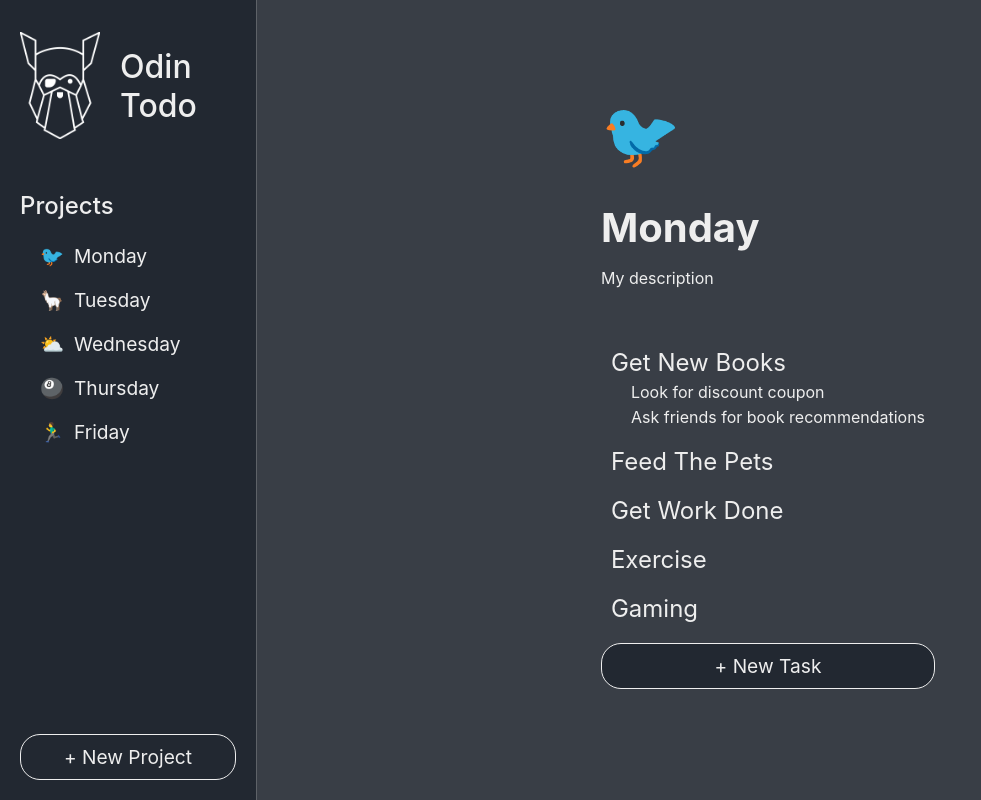
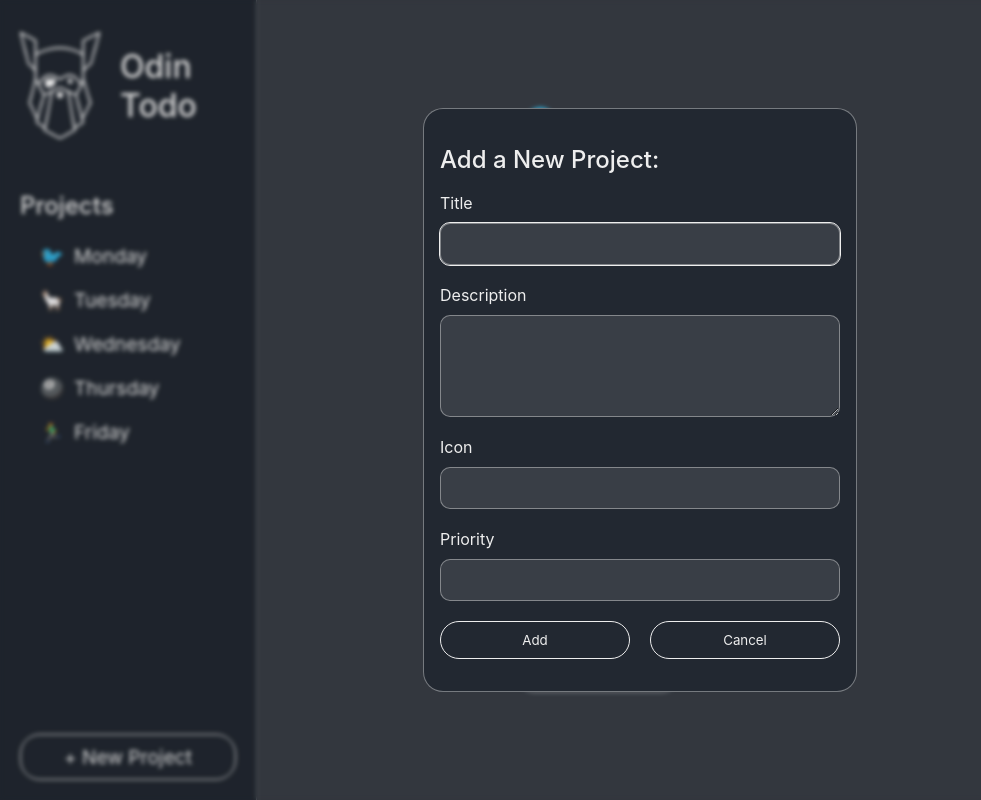
Before and after one commit to LukaTsanavaBTU/odin-todo-list, a website built with webpack: page src/index.html in a window 1280 px wide. Both pictures are taken after a click on the button "+ New Project". Shown: the whole page, without its empty margins (0-981 px from the left). Built offline with nearby package versions, Linux system fonts and the light colour scheme.

Commit message:
Add ability to add projects

```diff
--- a/src/domBuilder.js
+++ b/src/domBuilder.js
@@ -41,19 +41,56 @@ const domBuilder = (function() {
             }
         });
     }
+    function newProjectDialogInit() {
+        const dialog = document.querySelector(".new-project-dialog");
+        const form = dialog.querySelector("form");
+        const addButton = dialog.querySelector("#new-project-add-button");
+        const cancelButton = dialog.querySelector("#new-project-cancel-button");
+        const titleInput = dialog.querySelector("#project-title-input");
+        const descInput = dialog.querySelector("#project-description-input");
+        const iconInput = dialog.querySelector("#project-icon-input");
+        const priorityInput = dialog.querySelector("#project-priority-input");
+
+        cancelButton.addEventListener("click", (e) => {
+            e.preventDefault();
+            dialog.close();
+        });
+
+        addButton.addEventListener("click", (e) => {
+            e.preventDefault();
+            const newTitle = titleInput.value;
+            const newDesc = descInput.value;
+            const newIcon = iconInput.value;
+            const newPriority = parseInt(priorityInput.value);
+            if (form.reportValidity()) {
+                const newProject = project(newTitle, newDesc, newIcon, newPriority);
+                addProject(newProject);
+                drawProject(newProject);
+                listProjects();
+                titleInput.value = "";
+                descInput.value = "";
+                iconInput.value = "";
+                priorityInput.value = "";
+                dialog.close();
+            }
+        });
+    }
     function initialize() {
         currentProject = projectList[0];
+        newProjectDialogInit();
         newTaskDialogInit();
         const addProjectButtonMain = document.querySelector(".add-project");
+        const addProjectDialog = document.querySelector(".new-project-dialog");
         addProjectButtonMain.addEventListener("click", (e) => {
-            console.log("adding project")
+            addProjectDialog.showModal();
         });
     }
-    function listProjects(projectContainer) {
+    function listProjects() {
+        const projectContainer = document.querySelector(".projects");
+        projectContainer.innerHTML = "";
         for (const project of projectList) {
             const projectListItem = project.drawOnSidebar();
             projectListItem.addEventListener("click", (e) => {
-                currentProject = project;
                 drawProject(project);
             });
             projectContainer.appendChild(projectListItem);
@@ -62,6 +99,7 @@ const domBuilder = (function() {
 
     function drawProject(project) {
         const main = document.querySelector("main");
+        currentProject = project;
         main.innerHTML = "";
         main.appendChild(project.drawProject());
     }
--- a/src/index.html
+++ b/src/index.html
@@ -66,19 +66,19 @@
             <ul>
                 <li>
                     <label for="title-input">Title</label>
-                    <input type="text" id="title-input" value="title" required>
+                    <input type="text" id="title-input" name="title" required>
                 </li>
                 <li>
                     <label for="description-input">Description</label>
-                    <textarea id="description-input" value="description"></textarea>
+                    <textarea id="description-input" name="description"></textarea>
                 </li>
                 <li>
                     <label for="due-date-input">Due Date</label>
-                    <input type="date" id="due-date-input" value="due-date">
+                    <input type="date" id="due-date-input" name="due-date">
                 </li>
                 <li>
                     <label for="priority-input">Priority</label>
-                    <input type="number" id="priority-input" value="priority" min="0">
+                    <input type="number" id="priority-input" name="priority" min="0">
                 </li>
                 <li>
                     <button id="new-task-add-button">Add</button>
@@ -87,5 +87,32 @@
             </ul>
         </form>
     </dialog>
+    <dialog class="new-project-dialog">
+        <h2>Add a New Project:</h2>
+        <form>
+            <ul>
+                <li>
+                    <label for="project-title-input">Title</label>
+                    <input type="text" id="project-title-input" name="title" required>
+                </li>
+                <li>
+                    <label for="project-description-input">Description</label>
+                    <textarea id="project-description-input" name="description"></textarea>
+                </li>
+                <li>
+                    <label for="project-icon-input">Icon</label>
+                    <input type="text" id="project-icon-input" name="icon">
+                </li>
+                <li>
+                    <label for="project-priority-input">Priority</label>
+                    <input type="number" id="project-priority-input" name="priority" min="0">
+                </li>
+                <li>
+                    <button id="new-project-add-button">Add</button>
+                    <button id="new-project-cancel-button">Cancel</button>
+                </li>
+            </ul>
+        </form>
+    </dialog>
 </body>
 </html>
--- a/src/index.js
+++ b/src/index.js
@@ -2,8 +2,6 @@ import "./styles.css";
 import {todoFactory, checklistFactory, notesFactory} from "./todo.js";
 import projectFactory from "./project.js";
 import domBuilder from "./domBuilder.js";
-
-const projectsList = document.querySelector(".projects");
 
 let myProject1 = projectFactory("Monday", "My description", "🐦", 1);
 let myProject2 = projectFactory("Tuesday", "My description", "🦙", 1);
@@ -33,7 +31,7 @@ domBuilder.addProject(myProject2);
 domBuilder.addProject(myProject3);
 domBuilder.addProject(myProject4);
 domBuilder.addProject(myProject5);
-domBuilder.listProjects(projectsList);
+domBuilder.listProjects();
 domBuilder.initialize();
 domBuilder.drawProject(myProject1);
 
--- a/src/styles.css
+++ b/src/styles.css
@@ -82,6 +82,7 @@ main {
     display: flex;
     &>div {
         margin: auto;
+        width: 500px;
     }
     &>div>div {
         font-size: 4rem;
@@ -137,13 +138,15 @@ main {
     }
 
     button {
-        font-size: 1.2rem;
-        padding: 10px 0;
+        font-size: 1rem;
+        padding: 5px 0;
         background-color: #222831;
         color: #EEEEEE;
         font-family: var(--system-font);
         border: 1px solid #EEEEEE;
         border-radius: 20px;
+        width: 160px;
+        margin-top: 20px;
     }
     button:hover {
         background-color: #393E46;
```
